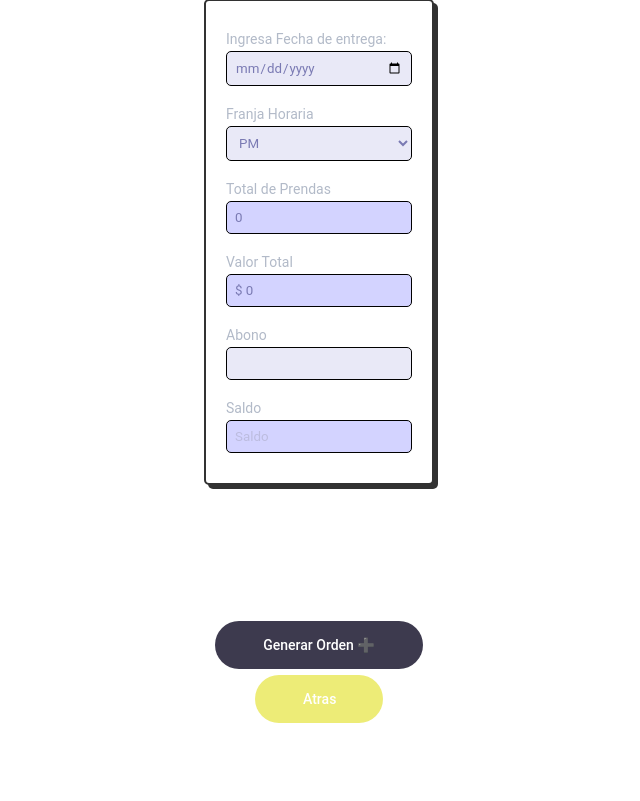
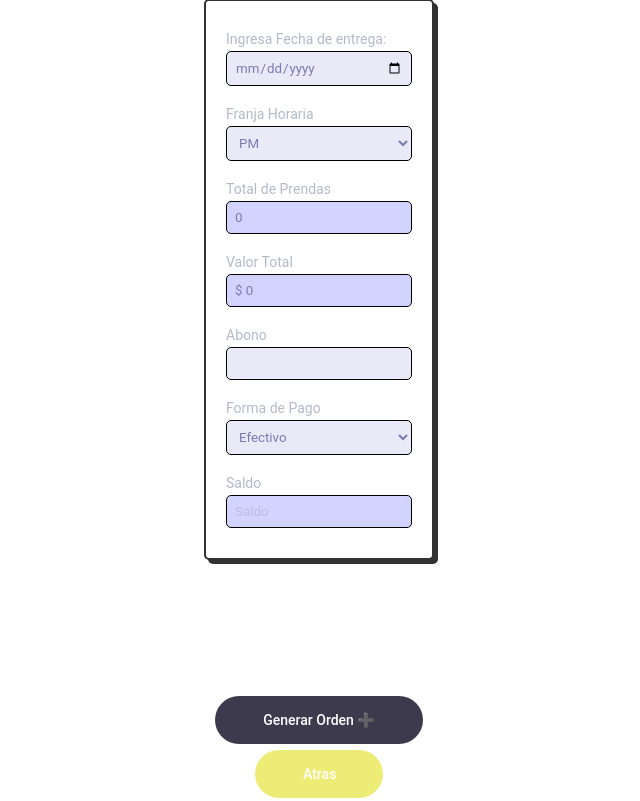
Before and after one commit to michcardenas/chisgas, a PHP site: page /views/ordenes/agendar_orden.php in a window 1280 px wide. Shown: the part 760-1561 px from the top of the page, without its empty margins (321-961 px from the left). Before the commit the page ends 1483 px from the top, so only its background shows below. Run offline with PHP 8.4, Linux system fonts and the light colour scheme; the visitor is signed in with stand-in values (Sample User, id 1); data that the repository does not hold is empty.

Commit message:
forma de pago en las ordenes

```diff
--- a/controllers/ordenController.php
+++ b/controllers/ordenController.php
@@ -129,9 +129,10 @@ if ($_POST['action'] == 'generar_orden') {
         $total_prendas = $_POST['total_prendas'];
         $valor_total = $_POST['valor_total'];
         $abono = $_POST['abono'];
+        $forma_pago = $_POST['forma_pago'];
         $saldo = $_POST['saldo'];
         $prendas_ids = $_POST['prenda_ids'];
-        $orden_id = generador_orden($fecha_entrega, $franja_horaria, $total_prendas, $valor_total, $abono, $saldo, $prendas_ids);
+        $orden_id = generador_orden($fecha_entrega, $franja_horaria, $total_prendas, $valor_total, $abono, $saldo, $prendas_ids, $forma_pago);
 
         if ($orden_id) {
             echo json_encode(["success" => true, "message" => "Orden generada y prendas actualizadas exitosamente.", "order_id" => $orden_id]);
--- a/model/ordenModel.php
+++ b/model/ordenModel.php
@@ -139,17 +139,17 @@ function editar_prenda($prenda_id, $nombre_prenda, $prendas_numero, $estado, $de
     return $result;
 }
 
-function generador_orden($fecha_entrega, $franja_horaria, $total_prendas, $valor_total, $abono, $saldo, $prendas_ids) {
+function generador_orden($fecha_entrega, $franja_horaria, $total_prendas, $valor_total, $abono, $saldo, $prendas_ids, $forma_pago) {
     global $conn;
 
     // Usando la función date para obtener la fecha y hora actual en formato 'Y-m-d H:i:s'
     $fecha_creacion = date('Y-m-d H:i:s');
 
     // Preparar la consulta SQL para insertar una nueva orden
-    $stmt_orden = $conn->prepare("INSERT INTO ordenes (fecha_creacion, fecha_entrega, franja_horaria, total_prendas, valor_total, abono, saldo) VALUES (?, ?, ?, ?, ?, ?, ?)");
+    $stmt_orden = $conn->prepare("INSERT INTO ordenes (fecha_creacion, fecha_entrega, franja_horaria, total_prendas, valor_total, abono, saldo,forma_pago) VALUES (?, ?, ?, ?, ?, ?, ?,?)");
 
     // Vincular los parámetros a la consulta SQL
-    $stmt_orden->bind_param("sssisdd", $fecha_creacion, $fecha_entrega, $franja_horaria, $total_prendas, $valor_total, $abono, $saldo);
+    $stmt_orden->bind_param("sssisdds", $fecha_creacion, $fecha_entrega, $franja_horaria, $total_prendas, $valor_total, $abono, $saldo, $forma_pago);
 
     // Ejecutar la consulta
     $result_orden = $stmt_orden->execute();
--- a/views/js/main.js
+++ b/views/js/main.js
@@ -254,7 +254,7 @@ $('#abono').on('input', function() {
 
   $("#generar_orden").click(function(e) {
     e.preventDefault();
-
+    var forma_pago = $("#forma_pago").val();
     var fechaEntrega = $("#fecha_entrega").val();
     var abono = extractNumber($("#abono").val());
 
@@ -295,7 +295,7 @@ $('#abono').on('input', function() {
      });
     console.log(abono);
     console.log(saldo);
-    console.log(valorTotal);
+    console.log(forma_pago);
     var hayValoresEnCero = false;
     $(".valor_actualizado").each(function() {
         var valor = extractNumber($(this).val());
@@ -323,7 +323,8 @@ $('#abono').on('input', function() {
         valor_total: valorTotal,
         abono: abono,
         saldo: saldo,
-        prenda_ids: prendaIDs
+        prenda_ids: prendaIDs,
+        forma_pago: forma_pago
 
 
       },
--- a/views/ordenes/agendar_orden.php
+++ b/views/ordenes/agendar_orden.php
@@ -163,11 +163,19 @@ if (isset($_SESSION['cliente_consultar'])) {
     <input readonly class="input input_readonly" name="valor_total" type="text" placeholder="Valor Total" id="valor_total" readonly value="$ <?php echo number_format($valor_total); ?>">
   </div>
 
-  <div class="field">
-    <label for="abono">Abono</label>
-    <input  class="input" name="abono" type="text"  id="abono">
+
+    <div class="field">
+      <label for="abono">Abono</label>
+      <input  class="input" name="abono" type="text"  id="abono">
+    </div>
+    <div class="field">
+      <label for="forma_pago">Forma de Pago</label>
+      <select class="input" name="forma_pago" id="forma_pago">
+          <option value="efectivo">Efectivo</option>
+          <option value="nequi">Nequi</option>
+          <option value="daviplata">Daviplata</option>
+      </select>
   </div>
-
   <div class="field">
     <label for="saldo">Saldo</label>
     <input readonly class="input input_readonly" name="saldo" type="text" placeholder="Saldo" id="saldo">
```
